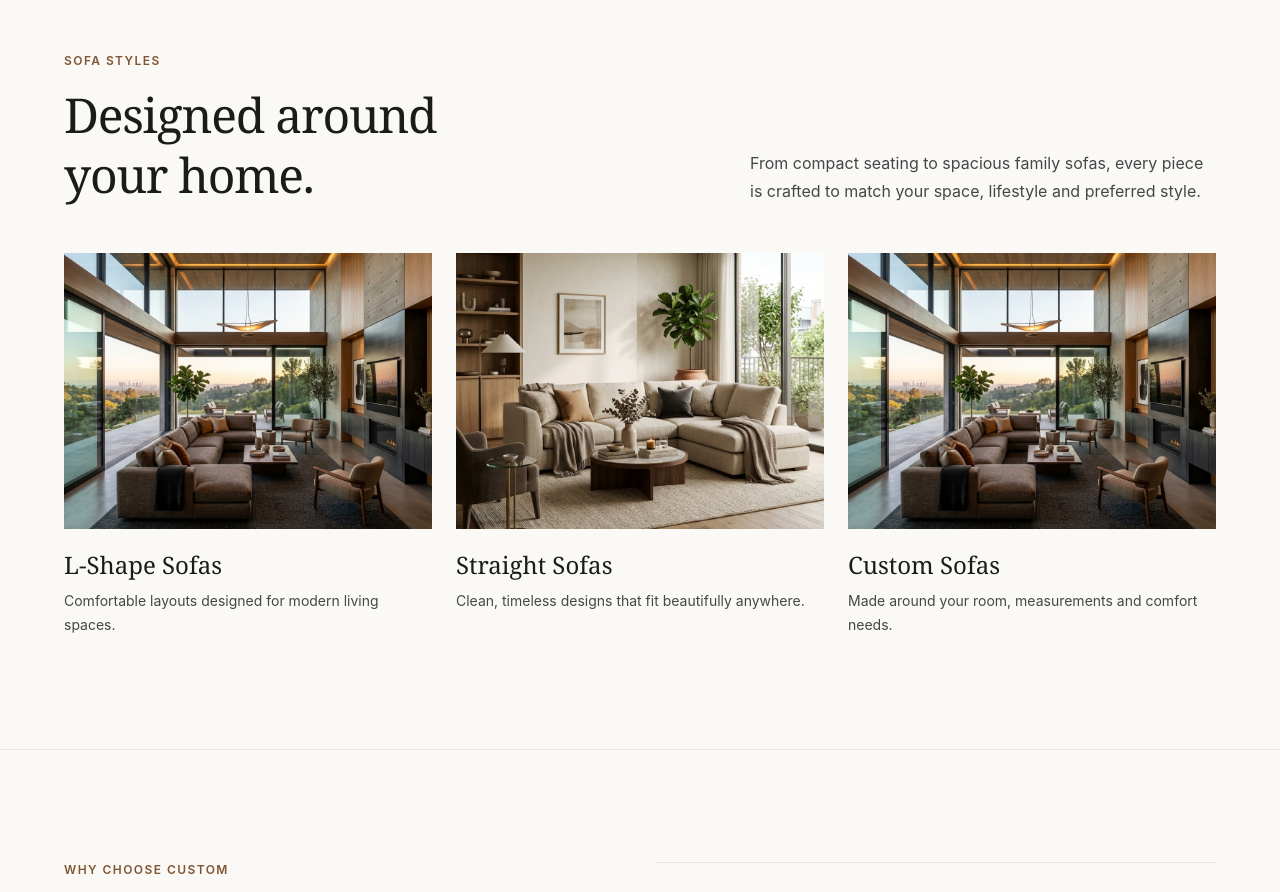
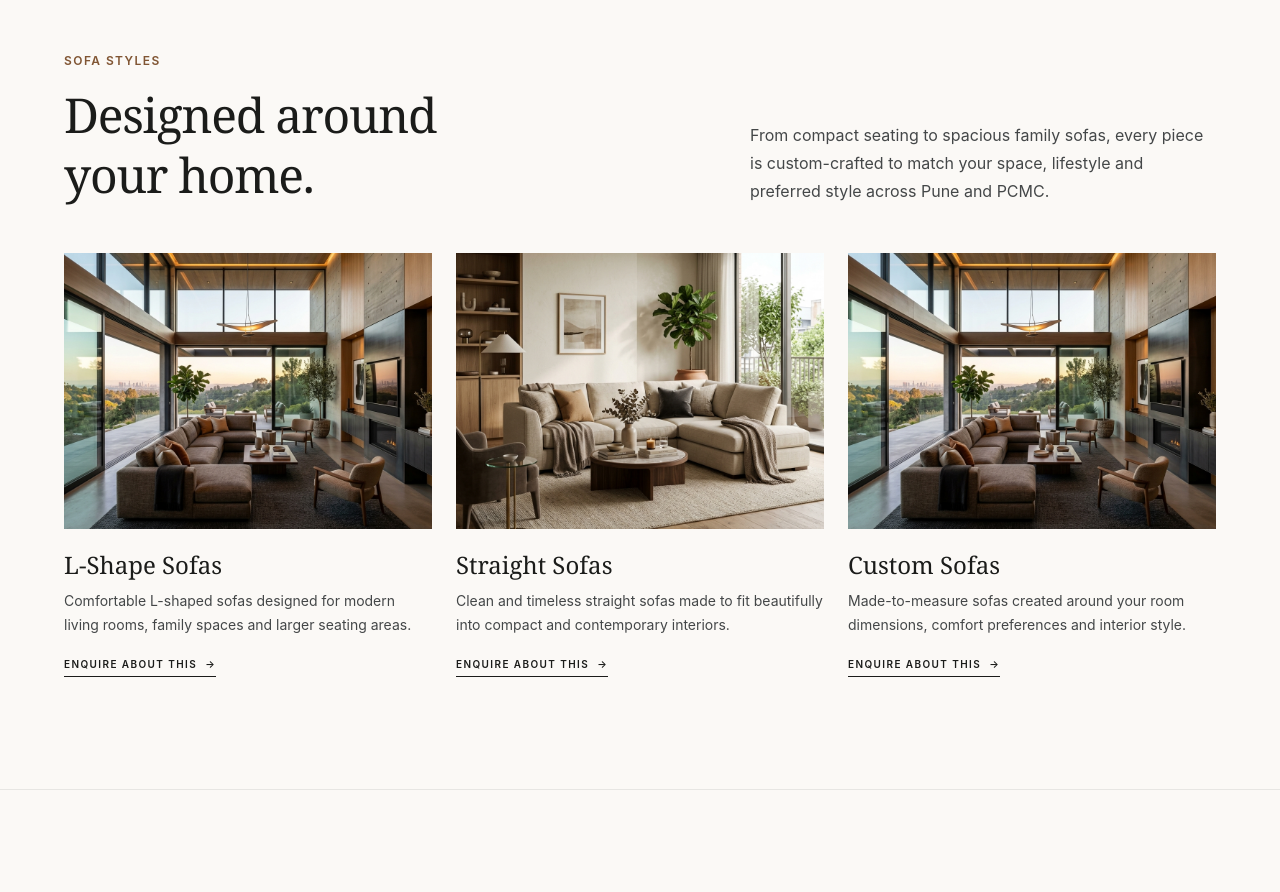
Before and after one commit to thiteswapnil1212-hue/INTERIOR-STORES-WEB, a Next.js app: page /services/sofas in a window 1280 px wide. Shown: the part 780-1672 px from the top of the page. Built offline with nearby package versions, Linux system fonts and the light colour scheme.

Commit message:
enhance sofa styles section for SEO and UX

```diff
--- a/src/components/sofa/SofaStyles.tsx
+++ b/src/components/sofa/SofaStyles.tsx
@@ -1,34 +1,48 @@
 import Image from "next/image";
+import Link from "next/link";
 
 const sofaStyles = [
   {
     title: "L-Shape Sofas",
-    description: "Comfortable layouts designed for modern living spaces.",
+    description:
+      "Comfortable L-shaped sofas designed for modern living rooms, family spaces and larger seating areas.",
     image: "/images/sofas/l-shape-sofa.jpg",
+    alt: "Custom L-shaped sofa for a modern living room by Mauli Interior",
   },
   {
     title: "Straight Sofas",
-    description: "Clean, timeless designs that fit beautifully anywhere.",
+    description:
+      "Clean and timeless straight sofas made to fit beautifully into compact and contemporary interiors.",
     image: "/images/sofas/straight-sofa.jpg",
+    alt: "Custom straight sofa for a modern home by Mauli Interior",
   },
   {
     title: "Custom Sofas",
-    description: "Made around your room, measurements and comfort needs.",
+    description:
+      "Made-to-measure sofas created around your room dimensions, comfort preferences and interior style.",
     image: "/images/sofas/custom-sofa.jpg",
+    alt: "Custom-made sofa designed for a home in Pune by Mauli Interior",
   },
 ];
 
 export default function SofaStyles() {
   return (
-    <section className="border-t border-[#747878]/15 px-6 py-20 md:px-16 md:py-28">
+    <section
+      aria-labelledby="sofa-styles-heading"
+      className="border-t border-[#747878]/15 px-6 py-20 md:px-16 md:py-28"
+    >
       <div className="mx-auto max-w-[1440px]">
+        {/* Section Header */}
         <div className="mb-12 grid gap-6 md:grid-cols-12 md:items-end">
           <div className="md:col-span-5">
             <p className="mb-4 text-xs font-semibold uppercase tracking-[0.12em] text-[#805533]">
               Sofa Styles
             </p>
 
-            <h2 className="font-serif text-4xl leading-tight tracking-tight text-[#1b1c1a] md:text-5xl">
+            <h2
+              id="sofa-styles-heading"
+              className="font-serif text-4xl leading-tight tracking-tight text-[#1b1c1a] md:text-5xl"
+            >
               Designed around
               <br />
               your home.
@@ -37,23 +51,27 @@ export default function SofaStyles() {
 
           <p className="max-w-xl text-base leading-7 text-[#444748] md:col-span-5 md:col-start-8">
             From compact seating to spacious family sofas, every piece is
-            crafted to match your space, lifestyle and preferred style.
+            custom-crafted to match your space, lifestyle and preferred style
+            across Pune and PCMC.
           </p>
         </div>
 
+        {/* Sofa Cards */}
         <div className="grid gap-6 md:grid-cols-3">
           {sofaStyles.map((sofa) => (
             <article key={sofa.title} className="group">
+              {/* Image */}
               <div className="relative aspect-[4/3] overflow-hidden bg-[#e9e5df]">
                 <Image
                   src={sofa.image}
-                  alt={sofa.title}
+                  alt={sofa.alt}
                   fill
                   sizes="(max-width: 768px) 100vw, 33vw"
-                  className="object-cover transition-transform duration-500 group-hover:scale-[1.03]"
+                  className="object-cover transition-transform duration-700 ease-out group-hover:scale-[1.03]"
                 />
               </div>
 
+              {/* Content */}
               <div className="pt-5">
                 <h3 className="font-serif text-2xl text-[#1b1c1a]">
                   {sofa.title}
@@ -62,6 +80,16 @@ export default function SofaStyles() {
                 <p className="mt-2 max-w-sm text-sm leading-6 text-[#444748]">
                   {sofa.description}
                 </p>
+
+                <Link
+                  href="/contact"
+                  className="group/link mt-5 inline-flex items-center gap-2 border-b border-[#1b1c1a] pb-1 text-[10px] font-semibold uppercase tracking-[0.14em] text-[#1b1c1a] transition-colors hover:border-[#805533] hover:text-[#805533]"
+                >
+                  Enquire about this
+                  <span className="transition-transform duration-200 group-hover/link:translate-x-1">
+                    →
+                  </span>
+                </Link>
               </div>
             </article>
           ))}
```
